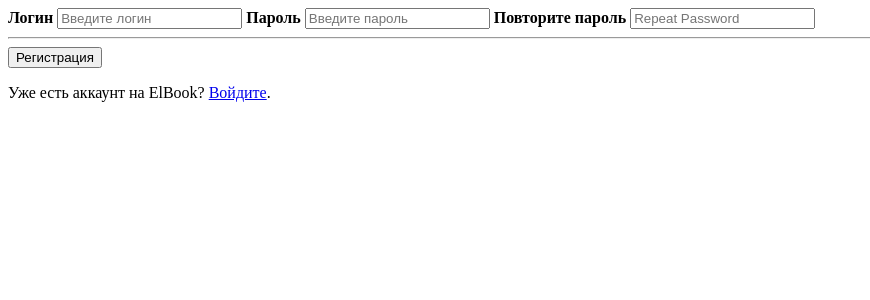
After one commit to Mugich900/ElBook, a Django app: page /registration.html in a window 1280 px wide. The commit adds this page. Shown: the top 300 px of the page, without its empty margins (0-870 px from the left). Run offline with Django 3.2, Linux system fonts and the light colour scheme.

Commit message:
add new html files

```diff
--- a/ElBook/urls.py
+++ b/ElBook/urls.py
@@ -19,4 +19,6 @@ from django.urls import path, include
 urlpatterns = [
     path('admin/', admin.site.urls),
     path('', include('library.urls')),
+    path(''+'authorization.html', include('library.urls')),
+    path(''+'registration.html', include('library.urls')),
 ]
--- a/library/templates/library/post_list.html
+++ b/library/templates/library/index.html
@@ -7,6 +7,6 @@
     <title>ElBook</title>
 </head>
 <body>
-
+    <a href="authorization.html"><p>Войти</p></a>
 </body>
 </html>
--- /dev/null
+++ b/library/templates/library/registration.html
@@ -0,0 +1,29 @@
+<!DOCTYPE html>
+<html lang="ru">
+<head>
+    <meta charset="UTF-8">
+    <meta http-equiv="X-UA-Compatible" content="IE=edge">
+    <meta name="viewport" content="width=device-width, initial-scale=1.0">
+    <title>Регистрация в ElBook</title>
+</head>
+<body>
+    <form action="http://127.0.0.1" method="post" name="form">
+        <div class="container">
+          <label name="login"><b>Логин</b></label>
+          <input type="text" placeholder="Введите логин" name="login" required>
+
+          <label name="psw"><b>Пароль</b></label>
+          <input type="password" placeholder="Введите пароль" name="psw" required>
+
+          <label for="psw-repeat"><b>Повторите пароль</b></label>
+          <input type="password" placeholder="Repeat Password" name="psw-repeat" required>
+          <hr>
+          <button type="submit" class="registerbtn">Регистрация</button>
+        </div>
+
+        <div class="container_signin">
+          <p>Уже есть аккаунт на ElBook? <a href="authorization.html">Войдите</a>.</p>
+        </div>
+      </form>
+</body>
+</html>
--- a/library/urls.py
+++ b/library/urls.py
@@ -2,5 +2,7 @@ from django.urls import path
 from . import views
 
 urlpatterns = [
-    path('', views.post_list, name='post_list'),
+    path('', views.index, name='index'),
+    path(''+'authorization.html', views.authorization, name='authorization'),
+    path(''+'registration.html', views.registration, name='registration'),
 ]
--- a/library/views.py
+++ b/library/views.py
@@ -2,5 +2,11 @@ from django.shortcuts import render
 
 # Create your views here.
 
-def post_list(request):
-    return render(request, 'library/post_list.html', {})
+def index(request):
+    return render(request, 'library/index.html', {})
+
+def authorization(request):
+    return render(request, 'library/authorization.html', {})
+
+def registration(request):
+    return render(request, 'library/registration.html', {})
```
Also changed, not shown: library/templates/library/authorization.html (added, +20 -0 lines).
